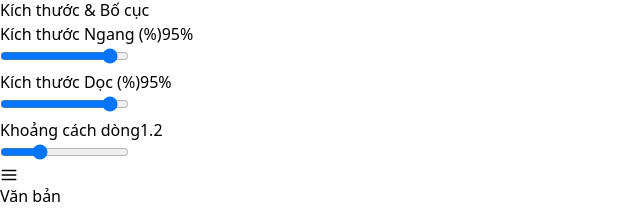
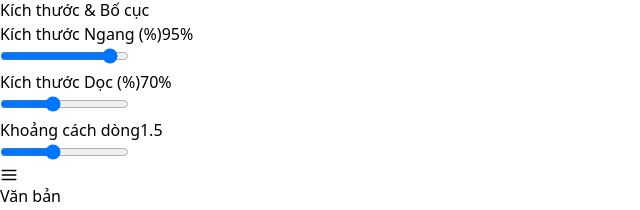
Before and after one commit to tvt253/thiep_hoa, a React (Vite) app: page / in a window 1280 px wide. Shown: the part 292-502 px from the top of the page, without its empty margins (0-640 px from the left). Built offline with nearby package versions, Linux system fonts and the light colour scheme.

Commit message:
chore: update default oval dimensions and line spacing

```diff
--- a/src/App.jsx
+++ b/src/App.jsx
@@ -29,8 +29,8 @@ export default function OvalBannerEditor() {
   const [bgColor, setBgColor] = useState('#FF0000');
   const [textColor, setTextColor] = useState('#FFFF00');
   const [ovalScaleX, setOvalScaleX] = useState(95);
-  const [ovalScaleY, setOvalScaleY] = useState(95);
-  const [lineSpacing, setLineSpacing] = useState(1.2);
+  const [ovalScaleY, setOvalScaleY] = useState(70);
+  const [lineSpacing, setLineSpacing] = useState(1.5);
   const [autoFit, setAutoFit] = useState(true);
 
   const [lines, setLines] = useState([
```
